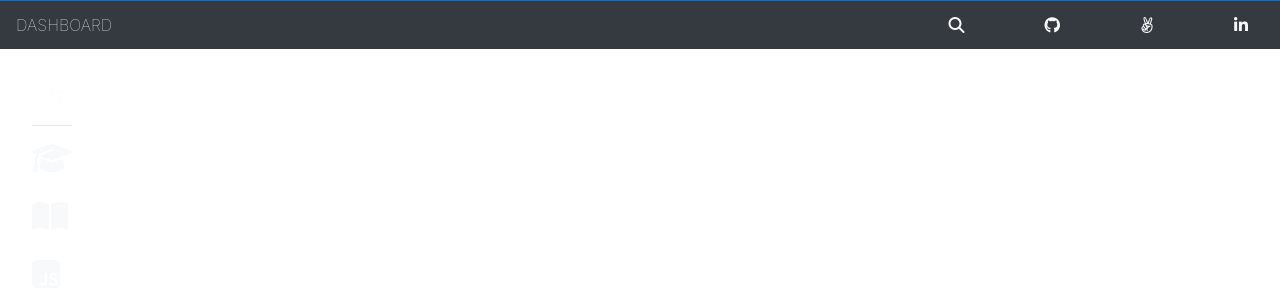
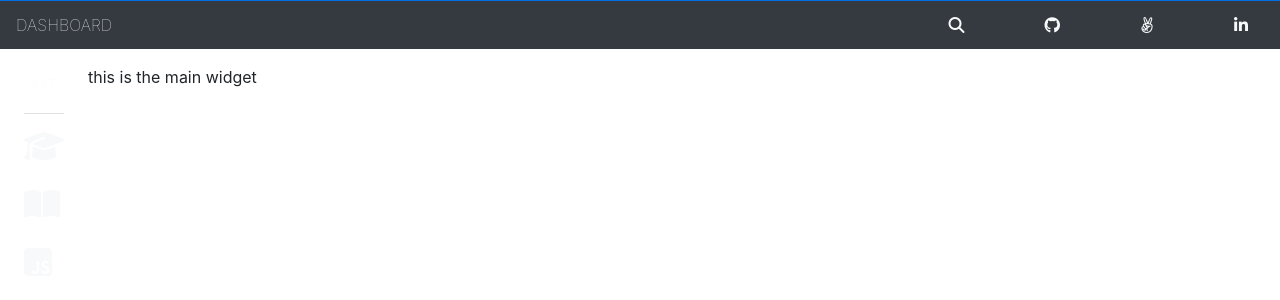
Before and after one commit to michaeltorres1/portfolio, a React (Create React App) app: page / in a window 1280 px wide. Shown: the top 300 px of the page. Built offline with nearby package versions, Linux system fonts and the light colour scheme; the HTML template or start-up script is replaced by a standard one.

Commit message:
quick commit

```diff
--- a/src/App.css
+++ b/src/App.css
@@ -30,22 +30,27 @@ body {
 }
 
 #menuWidget {
+  width: 5%;
   border-radius: 5px;
   box-shadow: 1px 1px 10px #000;
   background: linear-gradient(#811f71, #293f50);
+  -webkit-transition: 0.5s ease-in-out;
+  -moz-transition: 0.5s ease-in-out;
+  -o-transition: 0.5s ease-in-out;
+  transition: 0.5s ease-in-out;
 }
 
-.this-menu {
-  width: 50px;
-  -webkit-transition: 1s ease-in-out;
-  -moz-transition: 1s ease-in-out;
-  -o-transition: 1s ease-in-out;
-  transition: 1s ease-in-out;
+#mainWidget {
+  width: 93%;
+  border-radius: 5px;
+  box-shadow: 1px 1px 10px #000;
+  background: linear-gradient(#27293d, #243442);
+  -webkit-transition: 0.5s ease-in-out;
+  -moz-transition: 0.5s ease-in-out;
+  -o-transition: 0.5s ease-in-out;
+  transition: 0.5s ease-in-out;
 }
 
-.this-menu:hover {
-  width: 200px;
+#menuWidget:hover {
+  width: 30%;
 }
-
-.this-menu:hover > #menuWidget > .menu-link {
-}
--- a/src/App.js
+++ b/src/App.js
@@ -1,13 +1,15 @@
 import React, { Fragment } from 'react';
 import Navbar from './components/common/Navbar';
 import Menu from './components/widgets/Menu';
+import MainWidget from './components/widgets/Main';
 
 const App = () => (
   <Fragment>
     <hr className='w-100 bg-primary mt-0 mb-0' />
     <Navbar />
-    <div className='d-flex'>
+    <div className='d-flex ml-3 mt-3'>
       <Menu />
+      <MainWidget />
     </div>
   </Fragment>
 );
--- /dev/null
+++ b/src/components/widgets/Main.js
@@ -0,0 +1,7 @@
+import React from 'react';
+
+const Main = () => {
+  return <div id='mainWidget'>this is the main widget</div>;
+};
+
+export default Main;
--- a/src/components/widgets/Menu.js
+++ b/src/components/widgets/Menu.js
@@ -2,11 +2,7 @@ import React from 'react';
 
 const Menu = () => {
   return (
-    <div className='ml-4 mt-1 flex flex-column this-menu'>
-      <div
-        id='menuWidget'
-        className='flex flex-column bg-primary-light mt-4 p-2'
-      >
+    <div id='menuWidget' className='flex flex-column bg-primary-light mr-3 p-2'>
       <div className='menu-link'>
         <div className='font-weight-lighter text-light d-flex justify-content-center'>
           MT
@@ -32,7 +28,6 @@ const Menu = () => {
         <i class='fab fa-java text-light fa-2x'></i>
       </div>
     </div>
-    </div>
   );
 };
 
```
Lines whose indentation alone changed are shown as unchanged.
